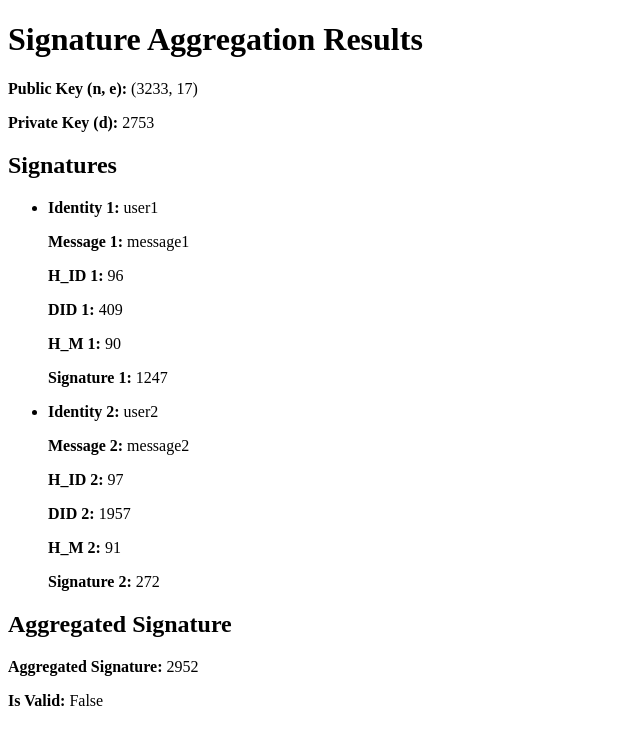
After one commit to MajikJoker/Weather-Node-Initiative, a Flask app: page /ibas in a window 1280 px wide. The commit adds this page. Shown: the top 745 px of the page, without its empty margins (0-640 px from the left). Run offline with Flask 2, Linux system fonts and the light colour scheme.

Commit message:
ibas webpage

```diff
--- a/app.py
+++ b/app.py
@@ -269,6 +269,112 @@ def logout():
     session.pop('user', None)
     return redirect(url_for('home'))
 
+
+# Helper functions
+def generate_small_rsa_keys():
+    # Generate small RSA keys for simplicity
+    p = 61
+    q = 53
+    n = p * q
+    phi = (p - 1) * (q - 1)
+    e = 17
+    d = modinv(e, phi)
+    return (n, e), d
+
+def modinv(a, m):
+    # Compute the modular inverse of a modulo m
+    m0, x0, x1 = m, 0, 1
+    if m == 1:
+        return 0
+    while a > 1:
+        q = a // m
+        m, a = a % m, m
+        x0, x1 = x1 - q * x0, x0
+    if x1 < 0:
+        x1 += m0
+    return x1
+
+def compute_small_hash(data):
+    # Compute a simple hash function for the data
+    return sum(bytearray(data.encode('utf-8'))) % 100
+
+# Key generation
+public_key, d = generate_small_rsa_keys()
+n, e = public_key
+
+# User identity hash computation
+def compute_private_key_for_id(identity):
+    H_ID = compute_small_hash(identity)
+    DID = pow(H_ID, d, n)
+    return DID
+
+# Signing a message
+def sign_message(identity, message):
+    DID = compute_private_key_for_id(identity)
+    H_M = compute_small_hash(message)
+    sigma = (H_M * DID) % n
+    return sigma
+
+# Aggregation of signatures
+def aggregate_signatures(signatures):
+    sigma_agg = 1
+    for sigma in signatures:
+        sigma_agg = (sigma_agg * sigma) % n
+    return sigma_agg
+
+# Verification of aggregated signature
+def verify_aggregate_signature(identities, messages, sigma_agg):
+    P_agg = 1
+    H_M_prod = 1
+    for identity, message in zip(identities, messages):
+        H_ID = compute_small_hash(identity)
+        H_M = compute_small_hash(message)
+        P_agg = (P_agg * H_ID) % n
+        H_M_prod = (H_M_prod * H_M) % n
+
+    left = pow(sigma_agg, e, n)
+    right = (H_M_prod * P_agg) % n
+
+    return left == right
+
+@app.route('/ibas')
+def index():
+    identities = ["user1", "user2"]
+    messages = ["message1", "message2"]
+
+    # Generate individual signatures
+    signatures = [sign_message(identity, message) for identity, message in zip(identities, messages)]
+
+    # Aggregate signatures
+    sigma_agg = aggregate_signatures(signatures)
+
+    # Verify aggregated signature
+    is_valid = verify_aggregate_signature(identities, messages, sigma_agg)
+
+    # Collect results for display
+    results = {
+        "identities": identities,
+        "messages": messages,
+        "signatures": signatures,
+        "aggregated_signature": sigma_agg,
+        "is_valid": is_valid,
+        "n": n,
+        "e": e,
+        "d": d,
+    }
+
+    # Add individual intermediate values for debugging
+    for i, (identity, message) in enumerate(zip(identities, messages)):
+        H_ID = compute_small_hash(identity)
+        DID = compute_private_key_for_id(identity)
+        H_M = compute_small_hash(message)
+        results[f"H_ID_{i+1}"] = H_ID
+        results[f"DID_{i+1}"] = DID
+        results[f"H_M_{i+1}"] = H_M
+
+    return render_template('ibas.html', results=results)
+
+
 if __name__ == '__main__':
     app.debug = True
     app.run(host='0.0.0.0', port=8000)
--- /dev/null
+++ b/templates/ibas.html
@@ -0,0 +1,34 @@
+<!DOCTYPE html>
+<html lang="en">
+
+<head>
+    <meta charset="UTF-8">
+    <meta name="viewport" content="width=device-width, initial-scale=1.0">
+    <title>Signature Aggregation</title>
+</head>
+
+<body>
+    <h1>Signature Aggregation Results</h1>
+    <p><strong>Public Key (n, e):</strong> ({{ results.n }}, {{ results.e }})</p>
+    <p><strong>Private Key (d):</strong> {{ results.d }}</p>
+
+    <h2>Signatures</h2>
+    <ul>
+        {% for i in range(results.identities|length) %}
+        <li>
+            <p><strong>Identity {{ i + 1 }}:</strong> {{ results.identities[i] }}</p>
+            <p><strong>Message {{ i + 1 }}:</strong> {{ results.messages[i] }}</p>
+            <p><strong>H_ID {{ i + 1 }}:</strong> {{ results['H_ID_' ~ (i + 1)] }}</p>
+            <p><strong>DID {{ i + 1 }}:</strong> {{ results['DID_' ~ (i + 1)] }}</p>
+            <p><strong>H_M {{ i + 1 }}:</strong> {{ results['H_M_' ~ (i + 1)] }}</p>
+            <p><strong>Signature {{ i + 1 }}:</strong> {{ results.signatures[i] }}</p>
+        </li>
+        {% endfor %}
+    </ul>
+
+    <h2>Aggregated Signature</h2>
+    <p><strong>Aggregated Signature:</strong> {{ results.aggregated_signature }}</p>
+    <p><strong>Is Valid:</strong> {{ results.is_valid }}</p>
+</body>
+
+</html>
--- a/templates/securityAdmin.html
+++ b/templates/securityAdmin.html
@@ -62,6 +62,8 @@
             </tr>
         </tbody>
     </table>
+    <br>
+    <button onclick="window.location.href='/ibas';">View IBAS</button>
 </body>
 
 </html>
```
